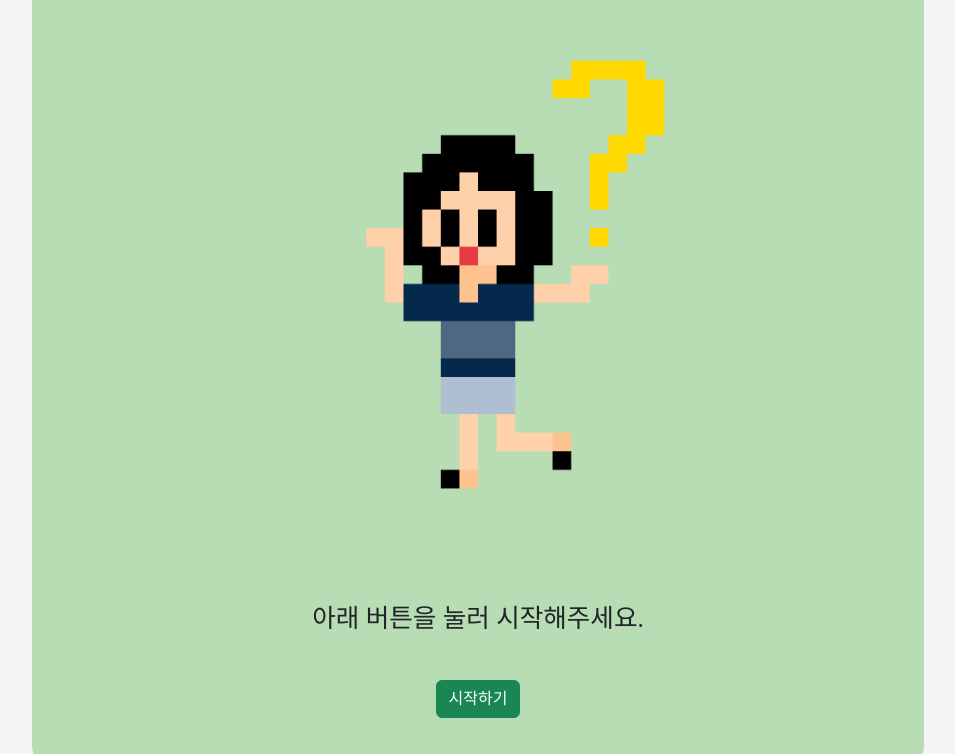
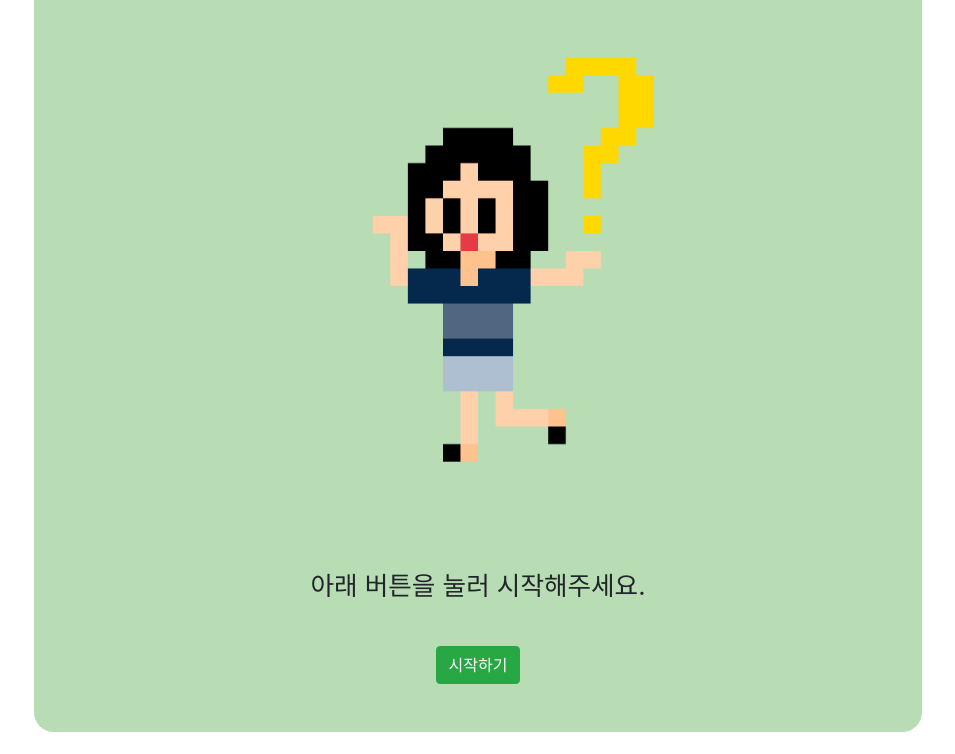
Before and after one commit to Jungahgo/Jungahtest, a plain HTML site: page index.html in a window 1280 px wide. Shown: the part 241-995 px from the top of the page, without its empty margins (162-1117 px from the left). Drawn offline with nearby package versions, Linux system fonts and the light colour scheme; files that its build step writes are made by us from their sources; a small style sheet from the web is missing.

Commit message:
mac test

```diff
--- a/index.html
+++ b/index.html
@@ -4,14 +4,14 @@
         <meta charset="utf-8">
         <meta name="viewport" content="width=device-width, initial-scale=1">
         <title>
-            정아 테스트
+            정아 테스트  test
         </title>
-        <link href="https://cdn.jsdelivr.net/npm/bootstrap@5.2.0/dist/css/bootstrap.min.css" rel="stylesheet" integrity="sha384-gH2yIJqKdNHPEq0n4Mqa/HGKIhSkIHeL5AyhkYV8i59U5AR6csBvApHHNl/vI1Bx" crossorigin="anonymous">
-        <link rel="stylesheet" href="./css/default.css">
+        <link href="https:/s/cdn.jsdelivr.net/npm/bootstrap@5.2.0/dist/css/bootstrap.min.css" rel="stylesheet" integrity="sha384-gH2yIJqKdNHPEq0n4Mqa/HGKIhSkIHeL5AyhkYV8i59U5AR6csBvApHHNl/vI1Bx" crossorigin="anonymous">
+        <link resl="stylesheet" href="./css/default.css">
         <link rel="stylesheet" href="./css/main.css">
         <link rel="stylesheet" href="./css/qna.css">
         <link rel="stylesheet" href="./css/result.css">
-        <link rel="stylesheet" href="./css/animation.css ">
+        <link rel="stylesheet" href="./sscss/animation.css ">
         <link rel="stylesheet" href="//cdn.jsdelivr.net/gh/neodgm/neodgm-webfont@1.530/neodgm/style.css">
     </head>
 
```
